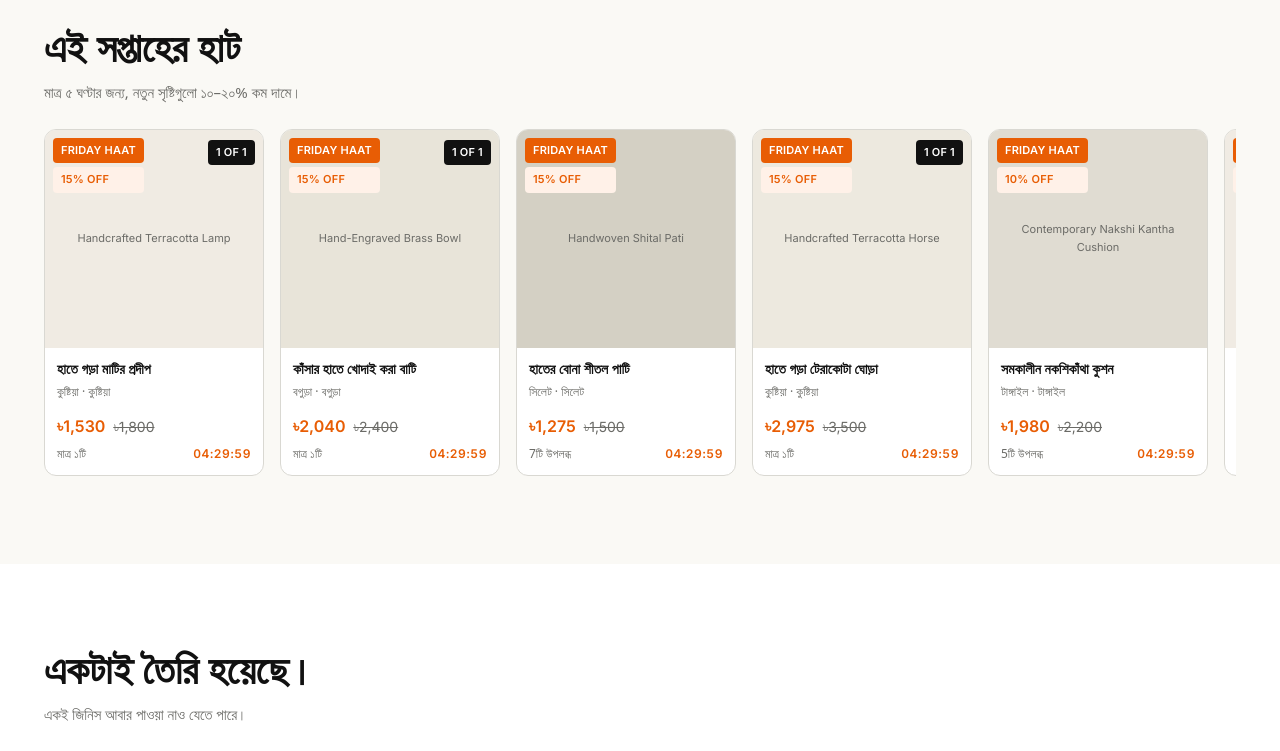
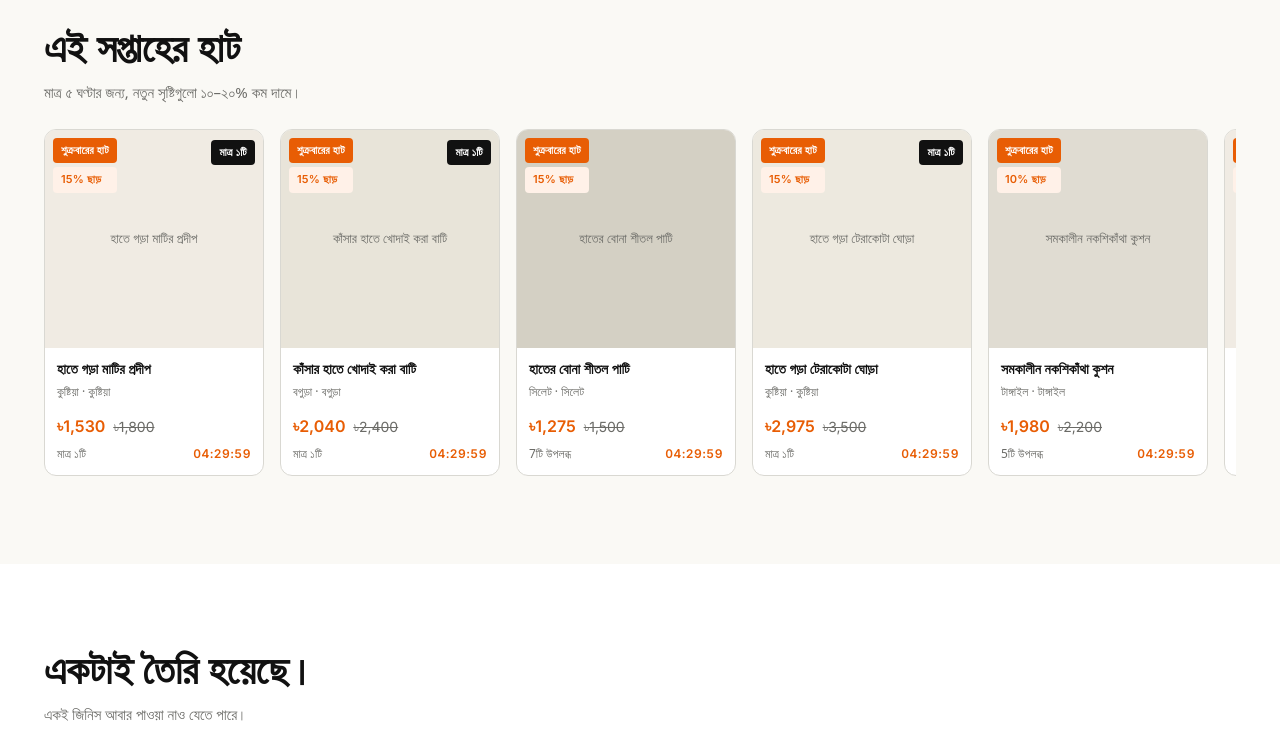
Before and after one commit to mansurbb02/banglar-haat, a React (Vite) app: page / in a window 1280 px wide. Shown: the part 800-1551 px from the top of the page. Built offline with nearby package versions, Linux system fonts and the light colour scheme; a web font is replaced by a local one.

Commit message:
feat: Header, Footer, ProductCard — সম্পূর্ণ বাংলা UI

```diff
--- a/src/components/Footer.jsx
+++ b/src/components/Footer.jsx
@@ -1,8 +1,6 @@
 import { Link } from 'react-router-dom';
-import { useLang } from '../context/LanguageContext';
 
 export default function Footer() {
-  const { isBn } = useLang();
   return (
     <footer
       style={{
@@ -14,11 +12,7 @@ export default function Footer() {
     >
       <div className="container">
         <div
-          style={{
-            display: 'grid',
-            gridTemplateColumns: '1fr',
-            gap: 32,
-          }}
+          style={{ display: 'grid', gridTemplateColumns: '1fr', gap: 32 }}
           className="footer-grid"
         >
           <div>
@@ -26,29 +20,27 @@ export default function Footer() {
               LOCAL
             </div>
             <p className="small text-muted" style={{ maxWidth: 280 }}>
-              {isBn
-                ? 'বাংলাদেশের মানুষের তৈরি অনন্য সবকিছু। একটা বানালেও, বিক্রি করার জায়গা আছে।'
-                : 'Unique things made by people of Bangladesh. Even one piece has a place to sell.'}
+              বাংলাদেশের মানুষের তৈরি অনন্য সবকিছু। একটা বানালেও, বিক্রি করার জায়গা আছে।
             </p>
-            <p className="caption" style={{ marginTop: 12 }}>Made in Bangladesh</p>
+            <p className="caption" style={{ marginTop: 12 }}>বাংলাদেশে তৈরি</p>
           </div>
 
           <div>
-            <h4 style={{ marginBottom: 12, fontSize: 14 }}>{isBn ? 'অন্বেষণ' : 'Explore'}</h4>
+            <h4 style={{ marginBottom: 12, fontSize: 14 }}>অন্বেষণ</h4>
             <div style={{ display: 'flex', flexDirection: 'column', gap: 8, fontSize: 14 }}>
-              <Link to="/friday-haat">{isBn ? 'শুক্রবারের হাট' : 'Friday Haat'}</Link>
-              <Link to="/explore">{isBn ? 'সব পণ্য' : 'All products'}</Link>
-              <Link to="/creators">{isBn ? 'নির্মাতারা' : 'Creators'}</Link>
-              <Link to="/become-a-creator">{isBn ? 'নির্মাতা হোন' : 'Become a Creator'}</Link>
+              <Link to="/friday-haat">শুক্রবারের হাট</Link>
+              <Link to="/explore">সব পণ্য</Link>
+              <Link to="/creators">নির্মাতারা</Link>
+              <Link to="/become-a-creator">নির্মাতা হোন</Link>
             </div>
           </div>
 
           <div>
-            <h4 style={{ marginBottom: 12, fontSize: 14 }}>{isBn ? 'সহায়তা' : 'Help'}</h4>
+            <h4 style={{ marginBottom: 12, fontSize: 14 }}>সহায়তা</h4>
             <div style={{ display: 'flex', flexDirection: 'column', gap: 8, fontSize: 14 }}>
-              <Link to="/friday-haat/rules">{isBn ? 'হাটের নিয়ম' : 'Haat Rules'}</Link>
-              <Link to="/about">{isBn ? 'আমাদের কথা' : 'About'}</Link>
-              <Link to="/help">{isBn ? 'সাহায্য' : 'Help'}</Link>
+              <Link to="/friday-haat/rules">হাটের নিয়ম</Link>
+              <Link to="/about">আমাদের কথা</Link>
+              <Link to="/help">সাহায্য</Link>
             </div>
           </div>
         </div>
@@ -60,10 +52,9 @@ export default function Footer() {
             borderTop: '1px solid var(--border)',
             fontSize: 12,
             color: 'var(--muted)',
-            fontFamily: 'var(--font-en)',
           }}
         >
-          © 2026 LOCAL · Made in Bangladesh
+          © ২০২৬ LOCAL · বাংলাদেশে তৈরি
         </div>
       </div>
       <style>{`
--- a/src/components/ProductCard.jsx
+++ b/src/components/ProductCard.jsx
@@ -1,20 +1,16 @@
 import { Link } from 'react-router-dom';
 import { formatPrice } from '../utils/haat';
-import { useLang } from '../context/LanguageContext';
 
 const PLACEHOLDER_COLORS = ['#E8E4D9', '#D4D0C4', '#EDE9DF', '#E0DCD2', '#F0EBE3'];
 
 export default function ProductCard({ product, variant = 'default' }) {
-  const { isBn } = useLang();
   if (!product) return null;
 
   const color = PLACEHOLDER_COLORS[product.id.charCodeAt(1) % PLACEHOLDER_COLORS.length];
   const qtyLabel =
     product.productType === 'one-of-one'
-      ? isBn ? 'মাত্র ১টি' : '1 of 1'
-      : isBn
-      ? `${product.availableQuantity}টি উপলব্ধ`
-      : `${product.availableQuantity} available`;
+      ? 'মাত্র ১টি'
+      : `${product.availableQuantity}টি উপলব্ধ`;
 
   return (
     <Link
@@ -37,25 +33,25 @@ export default function ProductCard({ product, variant = 'default' }) {
           justifyContent: 'center',
         }}
       >
-        <span style={{ fontSize: 11, color: 'var(--muted)', fontFamily: 'var(--font-en)', textAlign: 'center', padding: 12 }}>
-          {product.nameEn || product.name}
+        <span style={{ fontSize: 13, color: 'var(--muted)', textAlign: 'center', padding: 12 }}>
+          {product.name}
         </span>
         <div style={{ position: 'absolute', top: 8, left: 8, display: 'flex', flexDirection: 'column', gap: 4 }}>
-          {product.isHaatActive && <span className="badge badge-haat">Friday Haat</span>}
+          {product.isHaatActive && <span className="badge badge-haat">শুক্রবারের হাট</span>}
           {product.isHaatActive && product.haatDiscount && (
-            <span className="badge badge-discount">{product.haatDiscount}% OFF</span>
+            <span className="badge badge-discount">{product.haatDiscount}% ছাড়</span>
           )}
         </div>
         {product.productType === 'one-of-one' && (
           <div style={{ position: 'absolute', top: 8, right: 8 }}>
-            <span className="badge badge-quantity">1 of 1</span>
+            <span className="badge badge-quantity">মাত্র ১টি</span>
           </div>
         )}
       </div>
 
       <div style={{ padding: 12, display: 'flex', flexDirection: 'column', gap: 4, flex: 1 }}>
         <h4 style={{ fontSize: 14, fontWeight: 600, lineHeight: 1.35, fontFamily: 'var(--font-heading)' }}>
-          {isBn ? product.name : product.nameEn || product.name}
+          {product.name}
         </h4>
         <p className="caption" style={{ margin: 0 }}>
           {product.creator?.name || product.origin}
```
